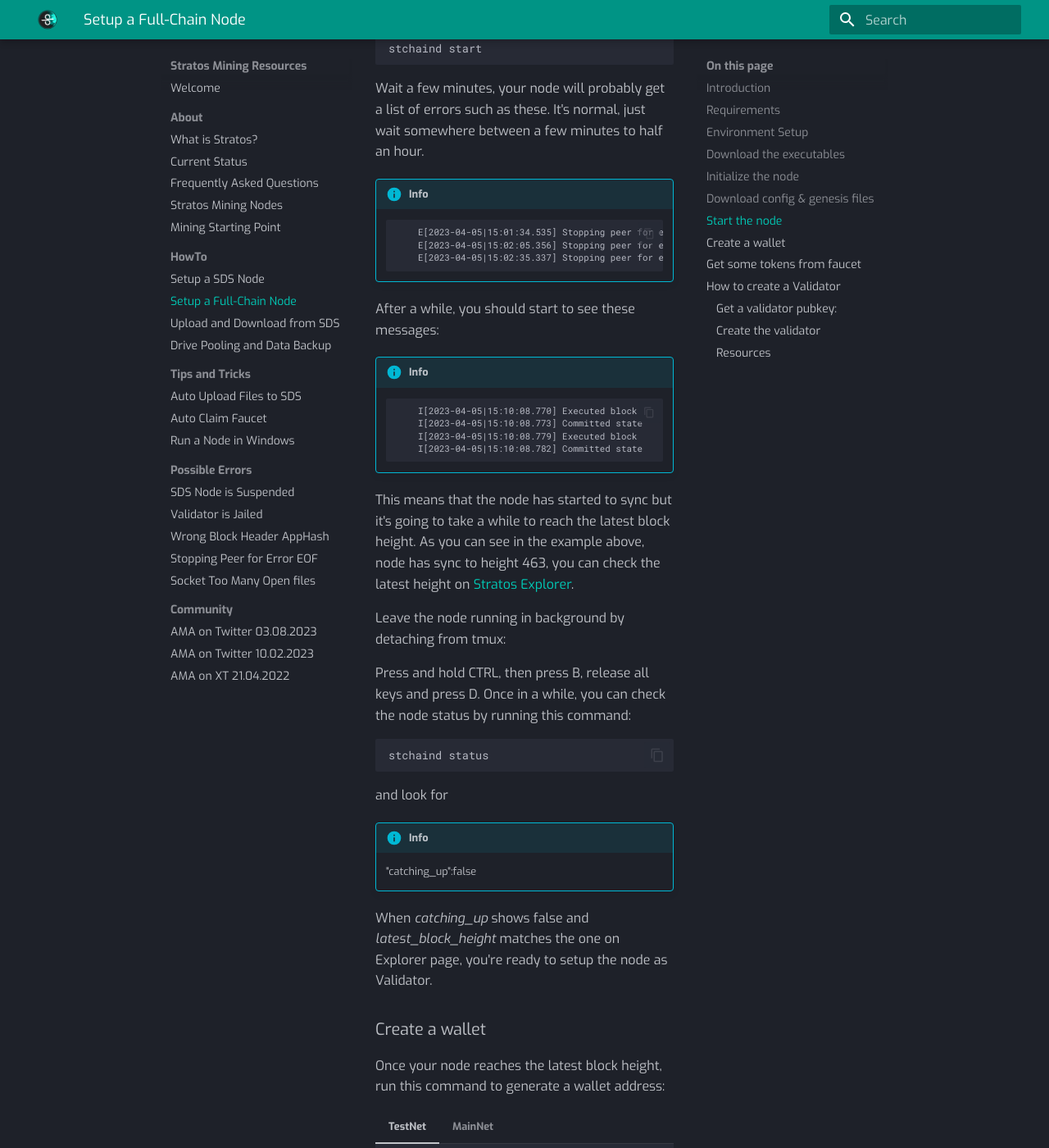
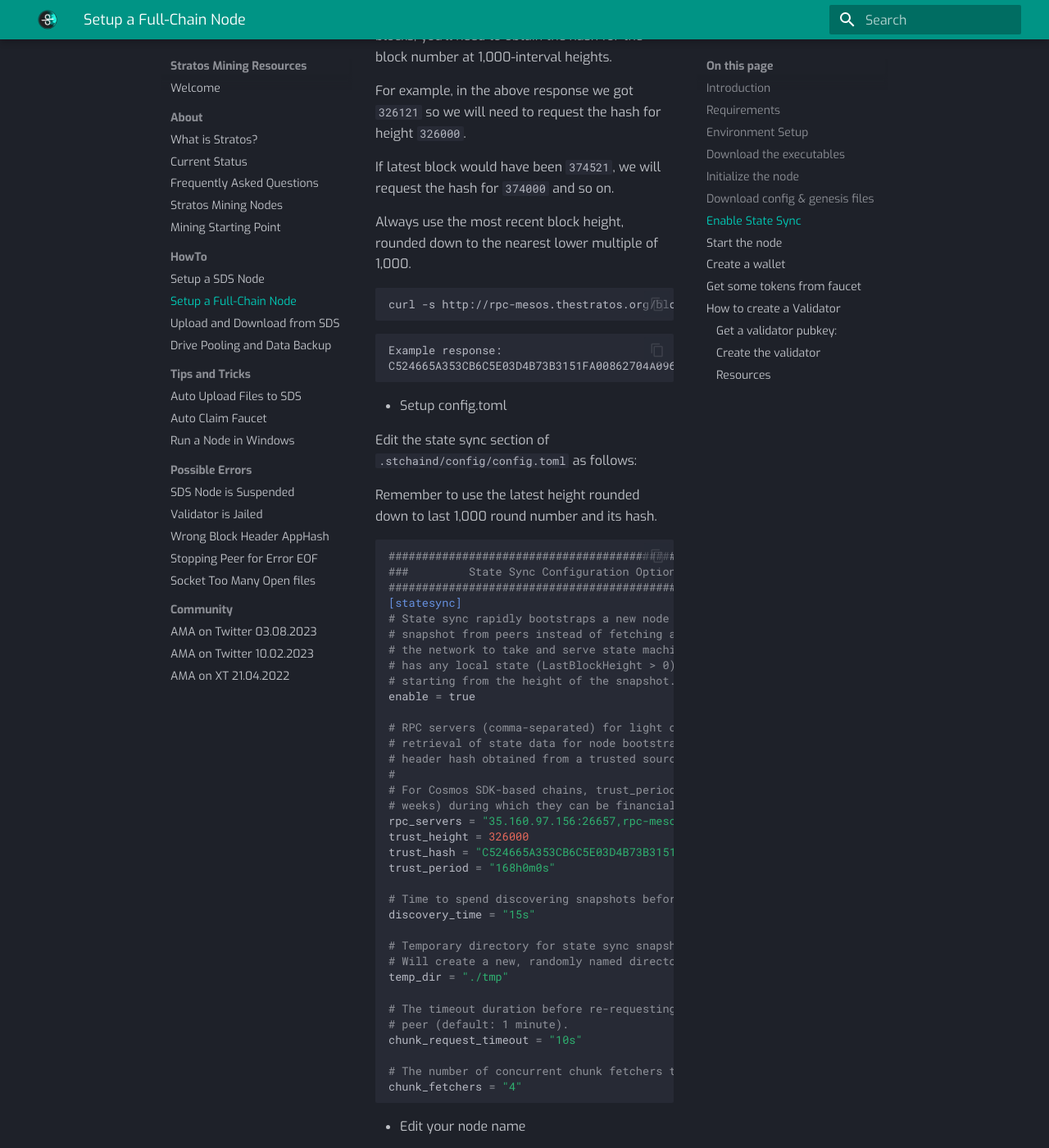
Before and after one commit to devrawl/stratosmining, an MkDocs documentation site: the page built from docs/howto-install-stratos-full-chain-validator-node.md, in a window 1280 px wide and 1400 px high, scrolled down 3975 px. Shown: the whole window at 82% size. Built offline with MkDocs 1.6.1 and Material for MkDocs 9.7.7, drawn with Linux system fonts in a browser that asks for light colours; some of the changed text lies outside the part shown.

Commit message:
added stratos chain video guide

````diff
--- a/docs/howto-install-stratos-full-chain-validator-node.md
+++ b/docs/howto-install-stratos-full-chain-validator-node.md
@@ -5,6 +5,10 @@
 ---
 
 <small> Last update: July 22, 2023</small>
+
+
+<div style="text-align: center;"><iframe width="560" height="315" src="https://www.youtube.com/embed/fHirnLca1Do" title="YouTube video player" frameborder="0" allow="accelerometer; autoplay; clipboard-write; encrypted-media; gyroscope; picture-in-picture; web-share" allowfullscreen></iframe></div>
+
 
 ### Introduction
 
@@ -142,17 +146,83 @@
     Unavailable at the moment.
     ```
 
-Get your external ip by running this command. Save the ip address for next step:
+### Enable State Sync
 
-```sh
-curl ifconfig.co
+- Get the last block height
+
+```shell
+curl -s http://rpc-mesos.thestratos.org/block | jq -r '.result.block.header.height'
 ```
 
-Open the config file
+```
+Example response:
+326121
+```
 
-```sh
-nano $HOME/.stchaind/config/config.toml
+- Get the hash for the block
+
+Since snapshots are generated every 1,000 blocks, you'll need to obtain the hash for the block number at 1,000-interval heights.
+
+For example, in the above response we got `326121` so we will need to request the hash for height `326000`.
+
+If latest block would have been `374521`, we will request the hash for `374000` and so on.
+
+Always use the most recent block height, rounded down to the nearest lower multiple of 1,000.
+
+```shell
+curl -s http://rpc-mesos.thestratos.org/block?height=326000 | jq -r '.result.block_id.hash'
 ```
+
+```
+Example response:
+C524665A353CB6C5E03D4B73B3151FA00862704A0966E01C5E97F1DE1B08B1B4
+```
+
+- Setup config.toml
+
+Edit the state sync section of `.stchaind/config/config.toml` as follows:
+
+Remember to use the latest height rounded down to last 1,000 round number and its hash.
+
+```toml
+#######################################################
+###         State Sync Configuration Options        ###
+#######################################################
+[statesync]
+# State sync rapidly bootstraps a new node by discovering, fetching, and restoring a state machine
+# snapshot from peers instead of fetching and replaying historical blocks. Requires some peers in
+# the network to take and serve state machine snapshots. State sync is not attempted if the node
+# has any local state (LastBlockHeight > 0). The node will have a truncated block history,
+# starting from the height of the snapshot.
+enable = true
+
+# RPC servers (comma-separated) for light client verification of the synced state machine and
+# retrieval of state data for node bootstrapping. Also needs a trusted height and corresponding
+# header hash obtained from a trusted source, and a period during which validators can be trusted.
+#
+# For Cosmos SDK-based chains, trust_period should usually be about 2/3 of the unbonding time (~2
+# weeks) during which they can be financially punished (slashed) for misbehavior.
+rpc_servers = "35.160.97.156:26657,rpc-mesos.thestratos.org:80"
+trust_height = 326000
+trust_hash = "C524665A353CB6C5E03D4B73B3151FA00862704A0966E01C5E97F1DE1B08B1B4"
+trust_period = "168h0m0s"
+
+# Time to spend discovering snapshots before initiating a restore.
+discovery_time = "15s"
+
+# Temporary directory for state sync snapshot chunks, defaults to the OS tempdir (typically /tmp).
+# Will create a new, randomly named directory within, and remove it when done.
+temp_dir = "./tmp"
+
+# The timeout duration before re-requesting a chunk, possibly from a different
+# peer (default: 1 minute).
+chunk_request_timeout = "10s"
+
+# The number of concurrent chunk fetchers to run (default: 1).
+chunk_fetchers = "4"
+```
+
+- Edit your node name
 
 Find the following values and edit them accordingly:
 
@@ -160,6 +230,22 @@
 # A custom human readable name for this node
 moniker = "node"
 ```
+
+You can save and close the `config.toml` file.
+
+- Disable JSON-RPC
+
+The EVM RPC will prevent your node from starting using state sync, so you can temporarily disable it by editing `.stchaind/config/app.toml`:
+
+You can re-enable it once node's sync is up to date (node restart required).
+
+```
+[json-rpc]
+# Enable defines if the gRPC server should be enabled.
+enable = false
+```
+
+
 
 Replace node with MyNodeName you used while initializing the node.
 
@@ -176,21 +262,26 @@
 
 Wait a few minutes, your node will probably get a list of errors such as these. It's normal, just wait somewhere between a few minutes to half an hour.
 
-!!! info
-			E[2023-04-05|15:01:34.535] Stopping peer for error                      module=p2p peer="Peer{MConn{3.114.5.73:26656} e3818948f8fff908c2db2e3cf73902e516998734 out}" err=EOF
-			E[2023-04-05|15:02:05.356] Stopping peer for error                      module=p2p peer="Peer{MConn{3.114.5.73:26656} e3818948f8fff908c2db2e3cf73902e516998734 out}" err=EOF
-			E[2023-04-05|15:02:35.337] Stopping peer for error                      module=p2p peer="Peer{MConn{3.114.5.73:26656} e3818948f8fff908c2db2e3cf73902e516998734 out}" err=EOF
+```
+{"level":"info","server":"node","module":"statesync","format":1,"height":326000,"time":"2023-08-10T21:35:36Z","message":"Discovered new snapshot"}
+{"level":"info","server":"node","module":"statesync","format":1,"height":325000,"time":"2023-08-10T21:35:36Z","message":"Discovered new snapshot"}
+{"level":"info","server":"node","module":"statesync","format":1,"height":326000,"time":"2023-08-10T21:35:53Z","message":"Snapshot accepted, restoring"}
+```
 
 After a while, you should start to see these messages:
 
-!!! info
+```
+{"level":"info","server":"node","module":"state","app_hash":"3F44580F60F95CADA57D2532B77894D101A30C841D197A8F972D0CEB6DBC4F2A","height":329687,"num_txs":0,"time":"2023-08-10T21:36:15Z","message":"committed state"}
+{"level":"info","server":"node","module":"txindex","height":329687,"time":"2023-08-10T21:36:15Z","message":"indexed block exents"}
+{"level":"info","server":"node","module":"state","height":329688,"num_invalid_txs":0,"num_valid_txs":0,"time":"2023-08-10T21:36:15Z","message":"executed block"}
+{"level":"info","commit":"","time":"2023-08-10T21:36:15Z","message":"commit synced"}
+{"level":"info","server":"node","module":"state","app_hash":"3EEAF7EA60E7E83CDE5DAB49E9E65C2D34D2B7DE24127C0792F2036410CAE690","height":329688,"num_txs":0,"time":"2023-08-10T21:36:15Z","message":"committed state"}
+{"level":"info","server":"node","module":"txindex","height":329688,"time":"2023-08-10T21:36:15Z","message":"indexed block exents"}
+{"level":"info","server":"node","module":"state","height":329689,"num_invalid_txs":0,"num_valid_txs":0,"time":"2023-08-10T21:36:15Z","message":"executed block"}
+{"level":"info","commit":"","time":"2023-08-10T21:36:15Z","message":"commit synced"}
+```
 
-			I[2023-04-05|15:10:08.770] Executed block                               module=state height=462 validTxs=0 invalidTxs=0
-			I[2023-04-05|15:10:08.773] Committed state                              module=state height=462 txs=0 appHash=0F1991858B4357756F969CFD3D3580649C2FAB70FC140BC27442E9A1E4815653
-			I[2023-04-05|15:10:08.779] Executed block                               module=state height=463 validTxs=0 invalidTxs=0
-			I[2023-04-05|15:10:08.782] Committed state                              module=state height=463 txs=0 appHash=6DF50E9BCAE47B59E4ED26FF3A7365A97BFC678EA09A68B16CDBD83AB59491E6
-
-This means that the node has started to sync but it's going to take a while to reach the latest block height. As you can see in the example above, node has sync to height 463, you can check the latest height on <a href="https://explorer-mesos.thestratos.org/" target="_blank">Stratos Explorer</a>.
+This means that the node has started to sync but it's going to take a bit to reach the latest block height. You can check the latest height on <a href="https://explorer-mesos.thestratos.org/" target="_blank">Stratos Explorer</a>.
 
 Leave the node running in background by detaching from tmux:
 
@@ -341,6 +432,6 @@
 
 ### Resources
 
-<a href="https://github.com/stratosnet/sds/wiki/Tropos-Incentive-Testnet" target="_blank">Official Guide - Full Version</a>
+<a href="https://docs.thestratos.org/docs-stratos-chain/setup-and-run-a-stratos-chain-full-node/" target="_blank">Official Guide - Full Chain Node</a>
 
-<a href="https://github.com/stratosnet/stratos-chain/wiki/How-to-Become-a-Validator" target="_blank">Official Guide - How to become a validator</a>
+<a href="https://docs.thestratos.org/docs-stratos-chain/how-to-become-a-validator/" target="_blank">Official Guide - How to become a validator</a>
````
Also changed, not shown: other parts of docs/howto-install-stratos-full-chain-validator-node.md (+1 -1 lines).
